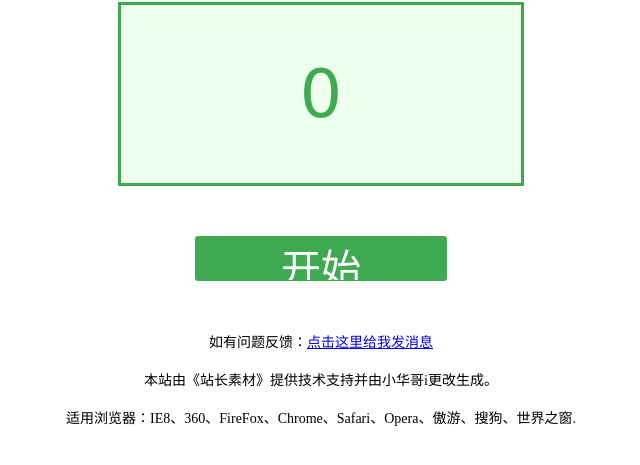
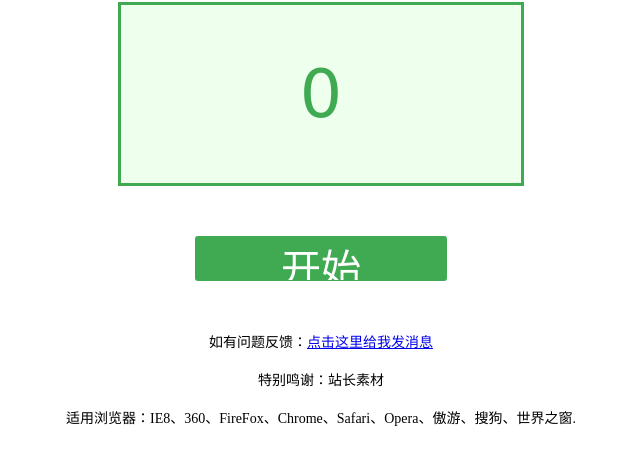
Before and after one commit to Edwiinlai/Site-used-to-name, a plain HTML site: page index.html in a window 1280 px wide. Shown: the part 145-610 px from the top of the page, without its empty margins (319-959 px from the left). Drawn offline with Linux system fonts and the light colour scheme.

Commit message:
Update index.html

```diff
--- a/index.html
+++ b/index.html
@@ -31,7 +31,7 @@ body{background-color:#fff;text-align:center;padding-top:50px;}
 
 <div style="text-align:center;margin:50px 0; font:normal 14px/24px 'MicroSoft YaHei';">
 	<p>如有问题反馈：<a href="http://wpa.qq.com/msgrd?v=3&uin=2849188960&site=qq&menu=yes">点击这里给我发消息</a></p>
-	<p>本站由《站长素材》提供技术支持并由小华哥i更改生成。</p>
+	<p>特别鸣谢：站长素材</p>
 	<p>适用浏览器：IE8、360、FireFox、Chrome、Safari、Opera、傲游、搜狗、世界之窗. </p>
 </div>
 </body>
```
